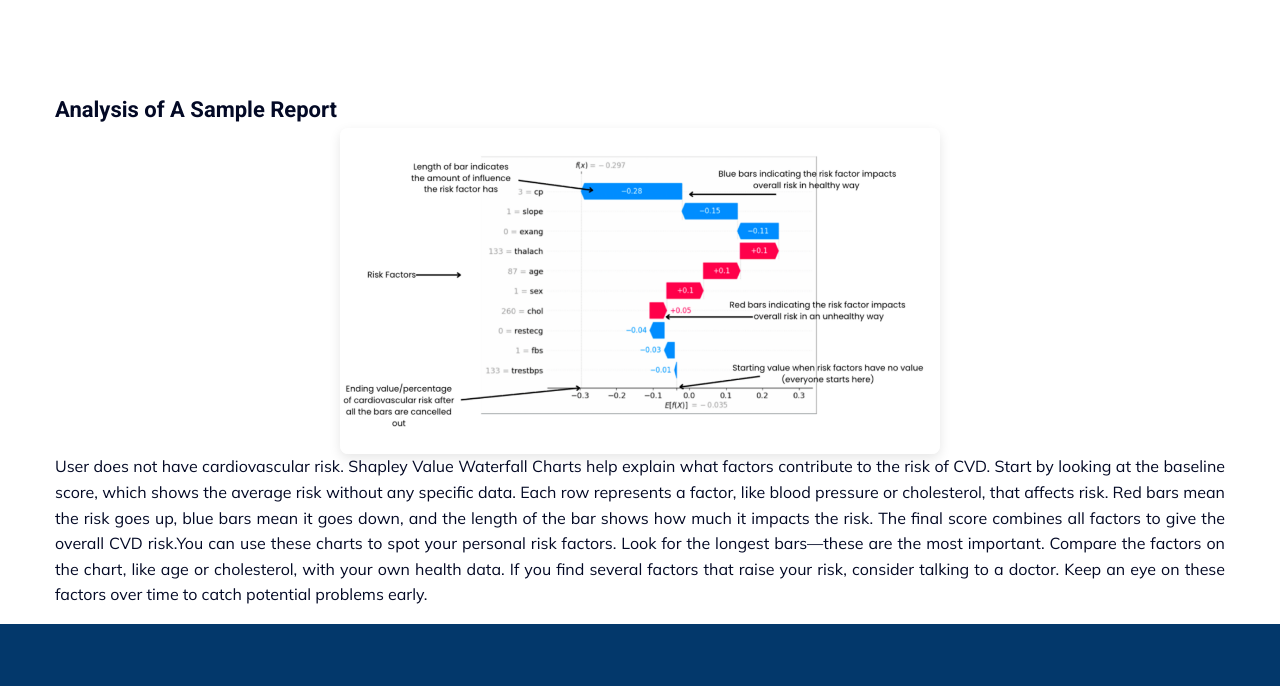
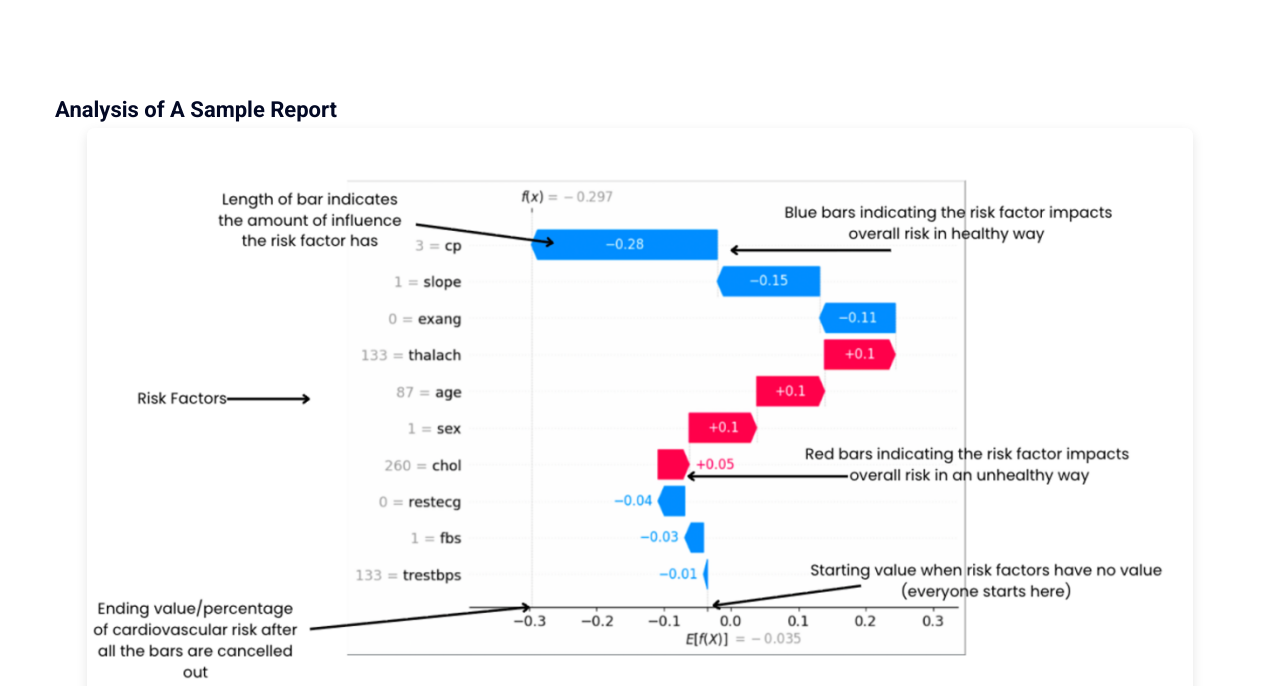
Before and after one commit to ccx-github/VitaInsightAI, a plain HTML site: page service.html in a window 1280 px wide. Shown: the part 990-1676 px from the top of the page. Drawn offline with Linux system fonts and the light colour scheme.

Commit message:
modify 5

```diff
--- a/service.html
+++ b/service.html
@@ -393,14 +393,26 @@
                <div class="col-lg-12">
                   <div class="witr_text_widget">
                      <div class="witr_text_widget_inner">
-                        <h3>Analysis of A Sample Report</h3>
-                        <div align='center'>
-                            <img src="assets/images/p2.png" alt="Shapley Value Waterfall Chart" class="img-fluid" style="max-width: 600px; border-radius: 8px; box-shadow: 0 4px 12px rgba(0,0,0,0.1);">
-                        </div>
+    <h3>Analysis of A Sample Report</h3>
 
-                        <p style="text-align: justify;">User does not have cardiovascular risk. Shapley Value Waterfall Charts help explain what factors contribute to the risk of CVD. Start by looking at the baseline score, which shows the average risk without any specific data. Each row represents a factor, like blood pressure or cholesterol, that affects risk. Red bars mean the risk goes up, blue bars mean it goes down, and the length of the bar shows how much it impacts the risk. The final score combines all factors to give the overall CVD risk.You can use these charts to spot your personal risk factors. Look for the longest bars—these are the most important. Compare the factors on the chart, like age or cholesterol, with your own health data. If you find several factors that raise your risk, consider talking to a doctor. Keep an eye on these factors over time to catch potential problems early.</p>
+    <div class="text-center">
+        <img
+            src="assets/images/p2.png"
+            alt="Shapley Value Waterfall Chart"
+            class="img-fluid"
+            style="
+                max-width: 100%;
+                height: auto;
+                border-radius: 8px;
+                box-shadow: 0 4px 12px rgba(0,0,0,0.1);
+            "
+        >
+    </div>
 
-                     </div>
+    <p style="text-align: justify;">
+        User does not have cardiovascular risk. Shapley Value Waterfall Charts help explain what factors contribute to the risk of CVD. Start by looking at the baseline score, which shows the average risk without any specific data. Each row represents a factor, like blood pressure or cholesterol, that affects risk. Red bars mean the risk goes up, blue bars mean it goes down, and the length of the bar shows how much it impacts the risk. The final score combines all factors to give the overall CVD risk. You can use these charts to spot your personal risk factors. Look for the longest bars—these are the most important. Compare the factors on the chart, like age or cholesterol, with your own health data. If you find several factors that raise your risk, consider talking to a doctor. Keep an eye on these factors over time to catch potential problems early.
+    </p>
+</div>
                   </div>
                </div>
             </div>
```
